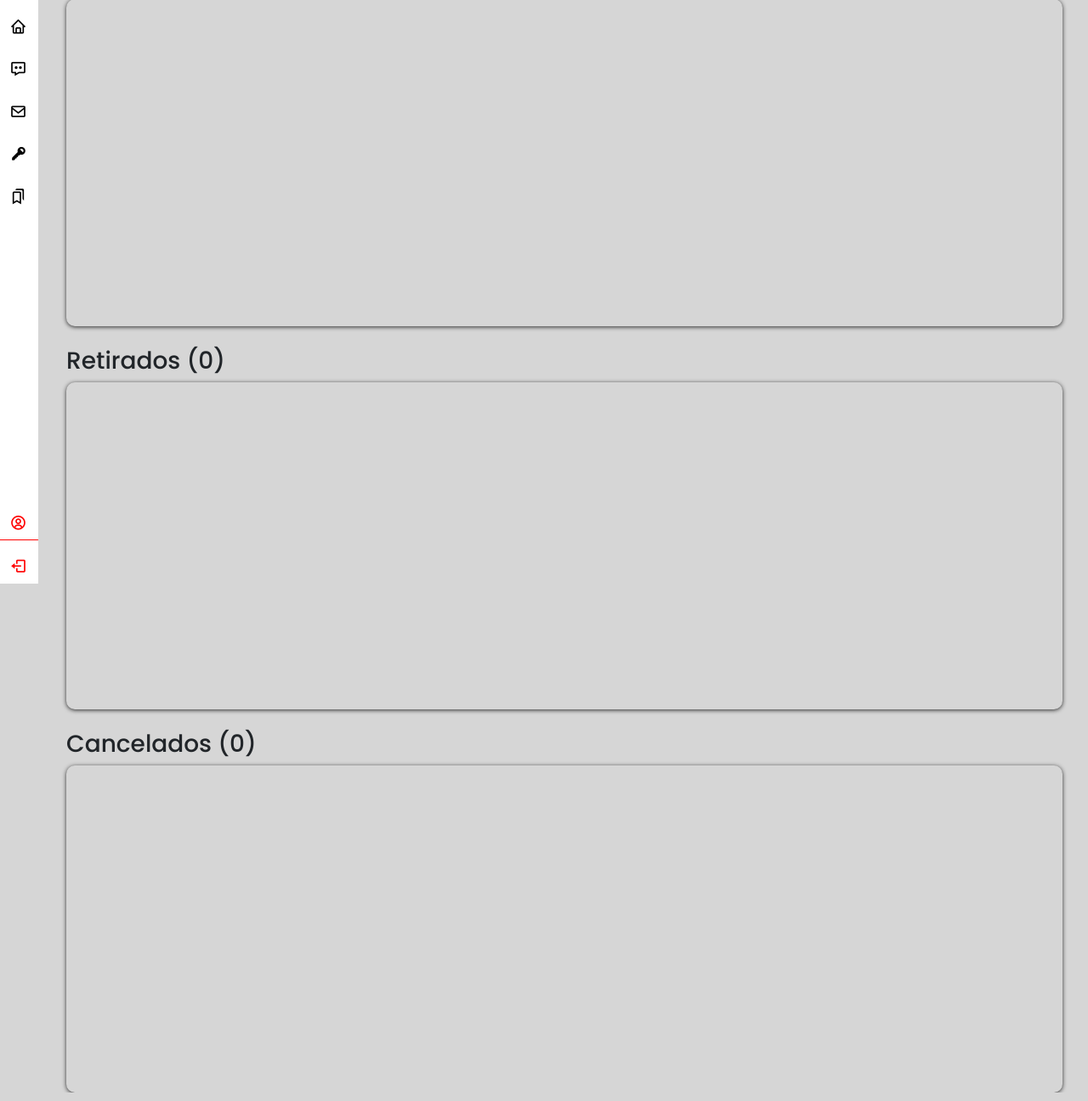
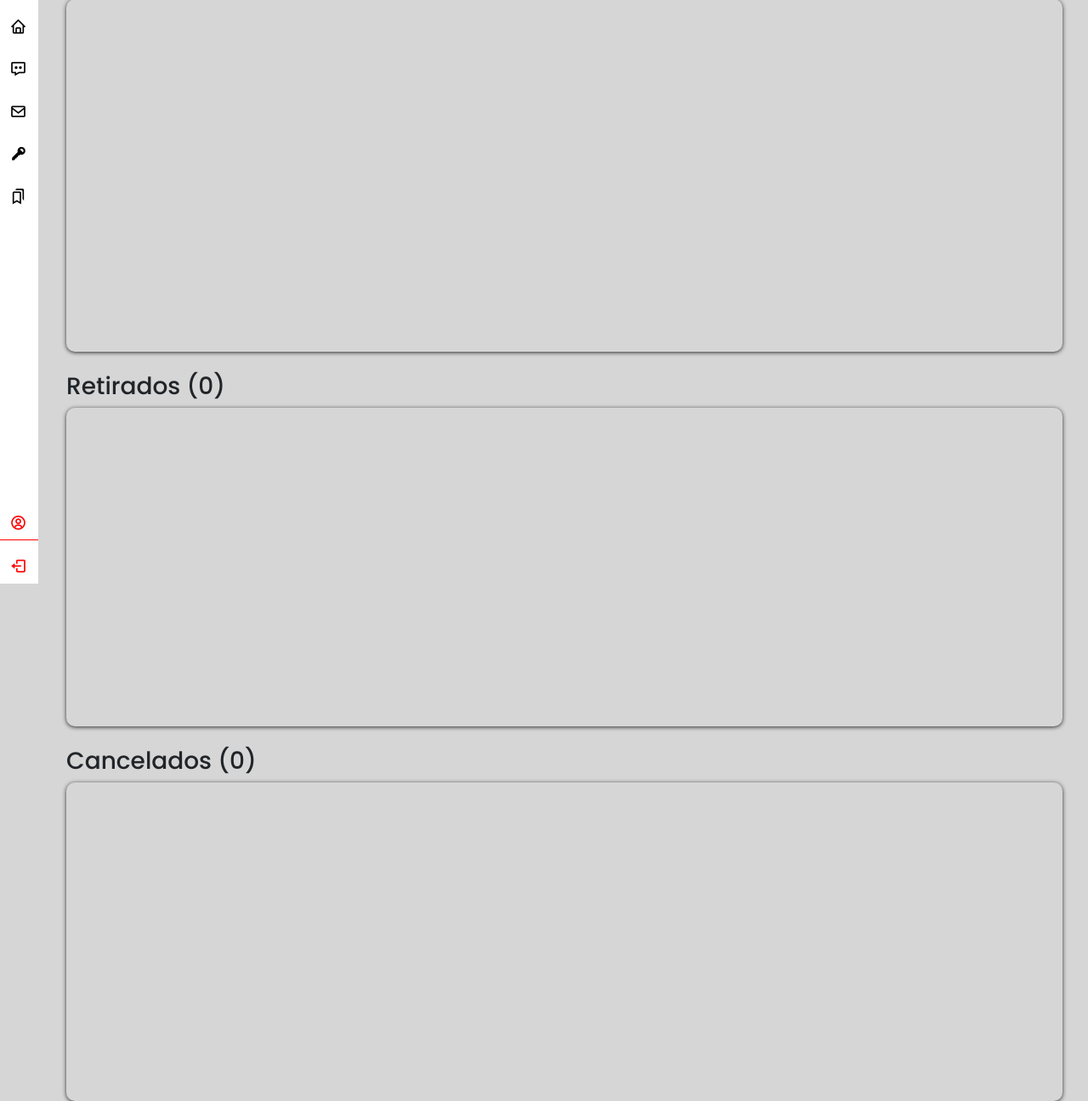
Before and after one commit to AndresFelipeLlamoza/hj, a PHP site: page /view/client/user-reserv.php in a window 1280 px wide. Shown: the part 113-1409 px from the top of the page at 85% size. Run offline with PHP 8.4, Linux system fonts and the light colour scheme; a user stored in the database is signed in; data that the repository does not hold is empty.

Commit message:
Nueva funcion y diseño

```diff
--- a/css/dshbuser.css
+++ b/css/dshbuser.css
@@ -291,10 +291,31 @@ hr{
 }
 
 /*--------------------------------------------------TICKETS--------------------------------------------------*/
+.ticketv{
+    display: grid;
+    grid-template-columns: 1fr 1fr 1fr 1fr;
+    height: 415px;
+    overflow-y: auto;
+    border-radius: 10px;
+    padding: 1%;
+    box-shadow: 0 1px 5px rgba(0, 0, 0, 0.8);
+}
+.ticketv::-webkit-scrollbar{
+    width: 8px;
+}
+.ticketv::-webkit-scrollbar-thumb{
+    background: #ff9710;
+    display: none;
+    border-radius: 5px;
+}
+.ticketv:hover::-webkit-scrollbar-thumb{
+    display: block;
+}
+/**/
 .tickets{
     display: grid;
     grid-template-columns: 1fr 1fr 1fr 1fr;
-    height: 385px;
+    height: 375px;
     overflow-y: auto;
     border-radius: 10px;
     padding: 1%;
--- a/model/update-product.php
+++ b/model/update-product.php
@@ -7,7 +7,7 @@ $price=$_POST["price"];
 $cant=$_POST["amount"];
 $desc=$_POST["desc"];
 
-$update="UPDATE productos SET idProducto='$id', Nombre='$name', Precio='$price', Cantidad='$cant', Descripcion='$desc' WHERE idProducto='$id'";
+$update="UPDATE productos SET Nombre='$name', Precio='$price', Cantidad='$cant', Descripcion='$desc' WHERE idProducto='$id'";
 $result=mysqli_query($conx,$update);
 
 if($result){
--- a/view/admin/admin-products.php
+++ b/view/admin/admin-products.php
@@ -127,8 +127,8 @@ $ok = mysqli_query($conx, $query);
                                 </a>
                             </td>
                         </tr>
+                    <?php } ?>
                 </tbody>
-            <?php } ?>
             </table>
         </div>
     </section>
--- a/view/client/user-reserv.php
+++ b/view/client/user-reserv.php
@@ -122,7 +122,7 @@ $count3 = mysqli_fetch_assoc($check3);
         <!--TICKETS-->
         <!--VIGENTES-->
         <h3>Vigentes (<?php echo $count1["conteo"] ?>)</h3>
-        <div class="tickets">
+        <div class="ticketv">
             <?php while ($row1 = mysqli_fetch_assoc($result1)) { ?>
                 <div class="text-center ticket tv">
                     <div class="card mb-4 rounded-3 shadow-sm border-warning">
--- a/view/client/user.php
+++ b/view/client/user.php
@@ -183,6 +183,7 @@ $max=date('Y-m-d', strtotime($hoy.'+2 days'));
     <?php include("../../view/template/footer.php") ?>
     <script src="/hj/js/select.js"></script>
     <script src="/hj/js/modal-rsv.js"></script>
+    <script src="//cdn.jsdelivr.net/npm/sweetalert2@11"></script>
 </body>
 
 </html>
```
Also changed, not shown: model/update-reserv.php (added, +19 -0 lines), model/updtreserv.php (deleted, +0 -18 lines), view/client/user-edit-reserv.php (+11 -9 lines).
